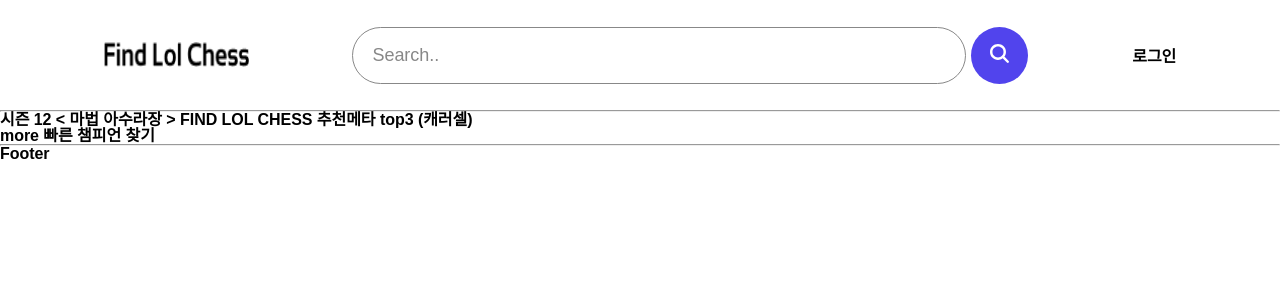
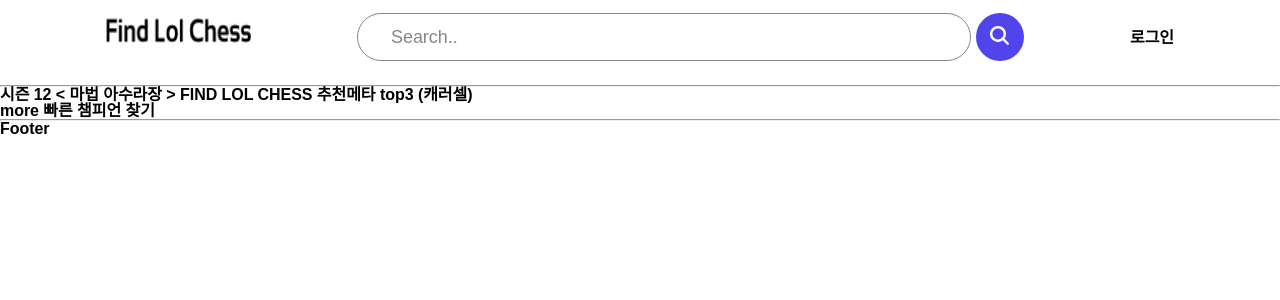
Before and after one commit to FindLolChess-FLC/ReactWebApplicationServer, a React (Create React App) app: page / in a window 1280 px wide. Shown: the top 300 px of the page. Built offline with nearby package versions, Linux system fonts and the light colour scheme; no server answers; a web font is replaced by a local one.

Commit message:
💄 : 헤더 디테일한 디자인 수정

```diff
--- a/src/components/Dropdown.tsx
+++ b/src/components/Dropdown.tsx
@@ -33,18 +33,21 @@
 const Ul = styled.ul`
   display: flex;
   flex-direction: column;
-  width: 13rem; // 208px
-  height: 7.6875rem; // 123px
-  box-shadow: 0px 4px 4px 0px rgba(0, 0, 0, 0.25);
+  width: 13.4375rem; // 215px
+  height: 8.3125rem; // 133px
+  border-radius: 5px;
+  box-shadow:
+    -2px 0px 4px 0px rgba(0, 0, 0, 0.2),
+    3px 0px 4px 0px rgba(0, 0, 0, 0.2),
+    0px 4px 4px 0px rgba(0, 0, 0, 0.25);
   background: #fff;
   position: absolute; // 절대 위치 설정
-  transform: translate(0, 33px);
+  transform: translate(0, 27px);
 `;
 
 const Li = styled.li`
-  width: 13rem; // 208px
-  height: 2.5625rem; // 41px
-  padding: 0.875rem; // 14px
+  width: 13.4375rem; // 215px
+  height: 2.75rem; // 44px
   &:hover {
     background: #e1e1e1;
   }
@@ -55,6 +58,7 @@
   flex-direction: row;
   align-items: center;
   gap: 0.5625rem; // 9px
+  padding: 1rem; // 16px
   text-decoration: none;
   color: inherit;
   font-weight: 500;
@@ -67,9 +71,10 @@
   display: flex;
   flex-direction: row;
   align-items: center;
-  gap: 9px;
+  gap: 0.5625rem; // 9px
+  padding: 0.8rem 1rem; // 16px
   background: transparent;
-  font-size: 14px;
+  font-size: 0.875rem; // 14px
   font-weight: 500;
 `;
 
@@ -98,7 +103,7 @@
       {/* 토글 버튼 */}
       <DropText>
         <LoginButton type="button" onClick={handleDropdown}>
-          {`${nickname}님 환영합니다.`}
+          {`${nickname}님 환영합니다`}
         </LoginButton>
         {isOpen ? (
           <Img
--- a/src/components/SearchBar.tsx
+++ b/src/components/SearchBar.tsx
@@ -14,8 +14,8 @@
 `;
 
 const SearchButton = styled.button`
-  width: 3.5625rem; // 57px
-  height: 3.5625rem; // 57px
+  width: 3rem; // 48px
+  height: 3rem; // 48px
   background: #5144ed;
   border-radius: 3.125rem; // 50px
   &:hover {
@@ -27,7 +27,7 @@
   display: flex;
   flex-direction: row;
   gap: 3rem; // 48px
-  padding-top: 0.4375rem; // 7px
+  padding-top: 0.375rem; // 6px
   padding-left: 1.5rem; // 24px
   font-size: 0.75rem; // 12px
   font-weight: 300;
--- a/src/components/common/Input.tsx
+++ b/src/components/common/Input.tsx
@@ -58,11 +58,11 @@
   ${props =>
     props.id === "search" &&
     css`
-      font-size: 1.125rem; 18px
+      font-size: 1.125rem; // 18px
       padding: 1.25rem 2.0625rem; // 20px 33px
       border: 1px solid #888;
       width: 614px;
-      height: 3.5625rem; // 57px
+      height: 3rem; // 48px
       border-radius: 3.125rem; // 50px
       margin: 0;
 
--- a/src/components/containers/Header.tsx
+++ b/src/components/containers/Header.tsx
@@ -7,13 +7,13 @@
 const Body = styled.div`
   display: flex;
   flex-direction: row;
-  align-items: center;
-  height: 6.875rem; // 110px
+  align-items: baseline;
   justify-content: space-evenly;
+  height: 5.3125rem; // 85px
+  padding-top: 0.8125rem; // 13px
 `;
 
 const LogoImg = styled.img`
-  // margin-left: 9.125rem; // 146px
   width: 9.0625rem; // 145px
   height: 1.5625rem; // 25px
 `;
```
